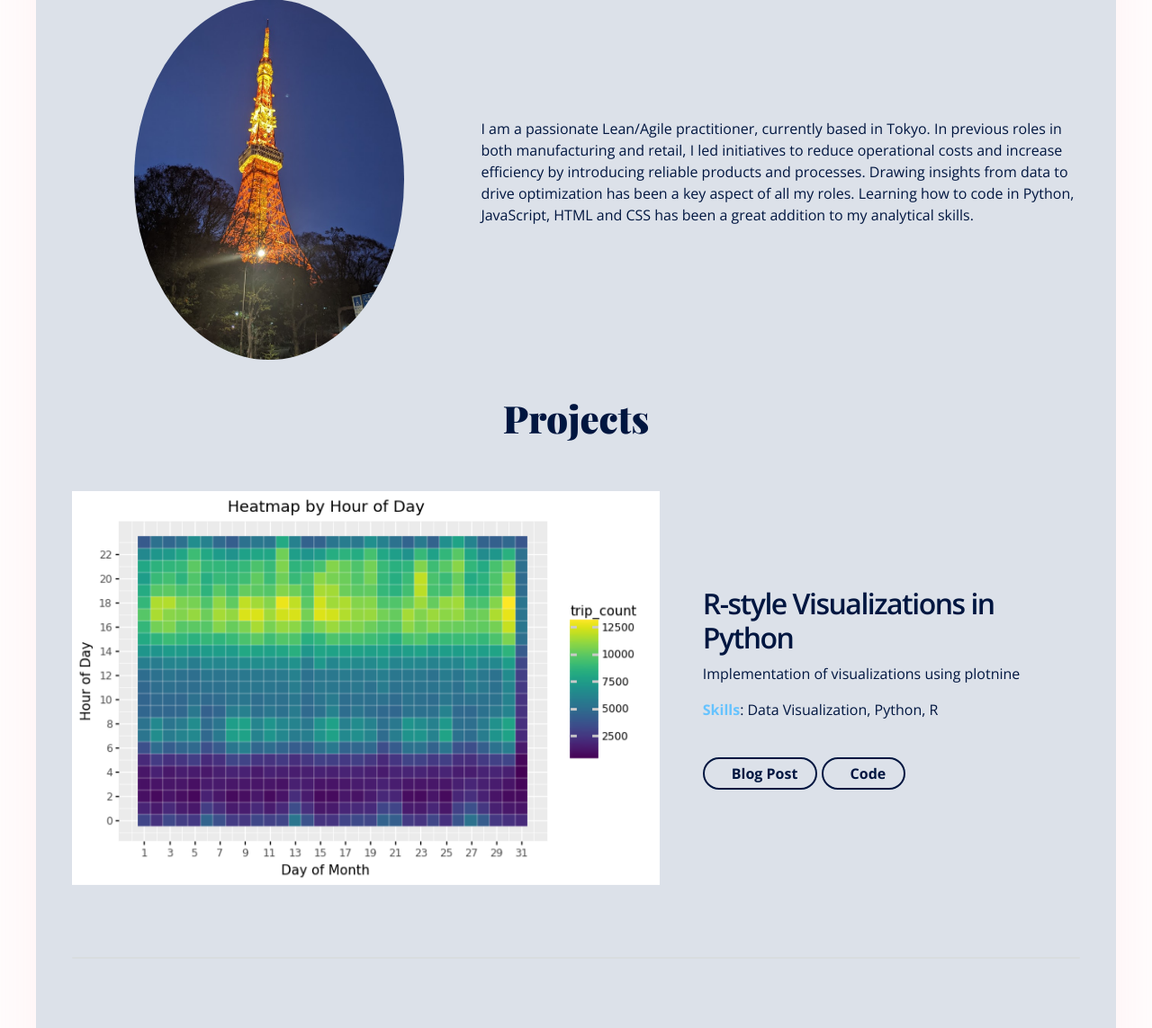
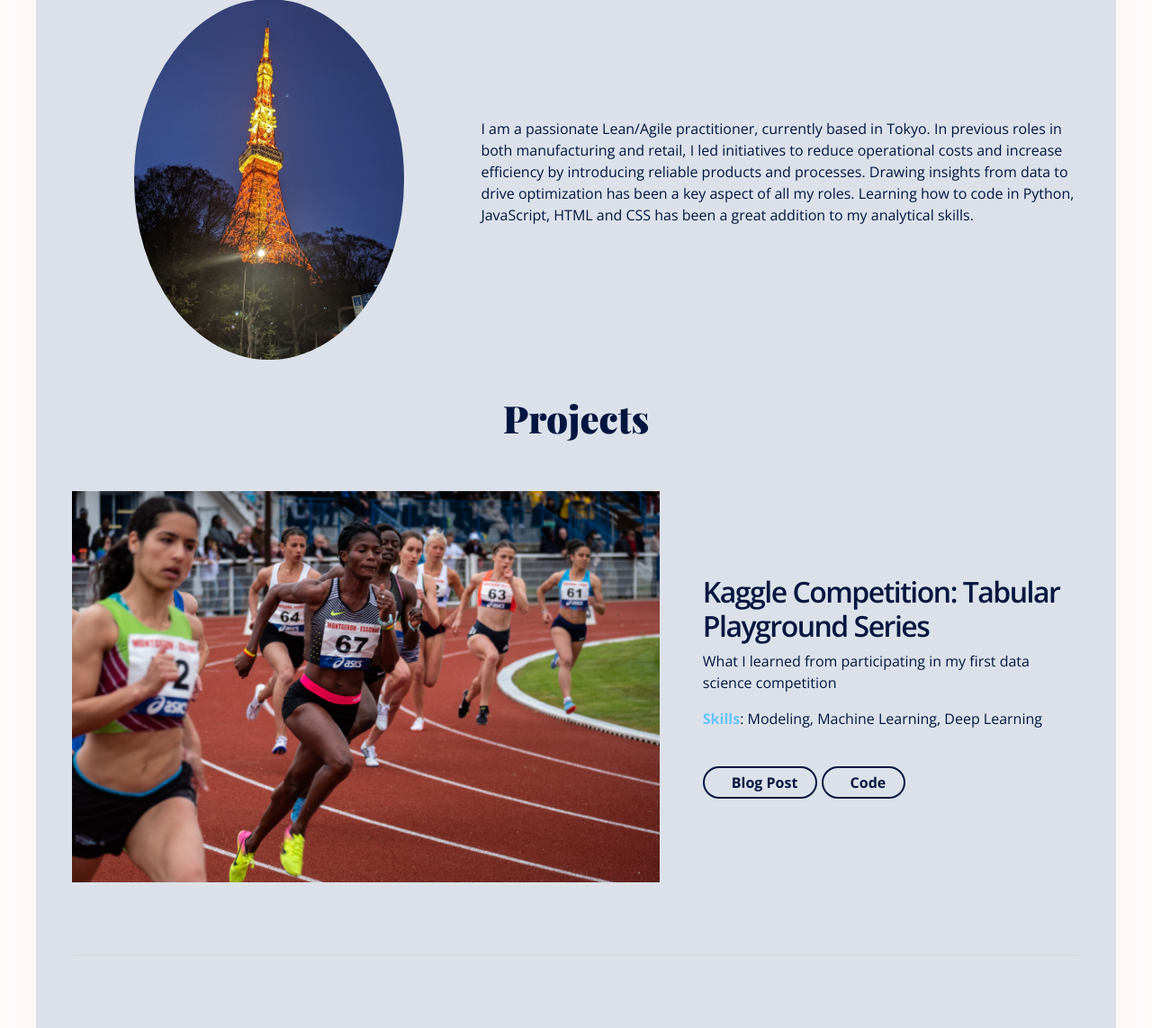
Before and after one commit to ngachago/portfolio-website, a Flask app: page / in a window 1280 px wide. Shown: the part 899-2042 px from the top of the page at 90% size. Run offline with Flask 2, Linux system fonts and the light colour scheme; some libraries are stand-ins or nearby versions.

Commit message:
added competition project

```diff
--- a/static/main.css
+++ b/static/main.css
@@ -235,6 +235,14 @@ path.arrow-down {
   align-self: start;
 }
 
+.competition-img {
+  grid-area: competitionImgs;
+}
+
+.competition-info {
+  grid-area: competitionInfo;
+}
+
 .visualizations-img {
   grid-area: visualizationsImgs;
 }
@@ -318,13 +303,13 @@ path.arrow-down {
   padding-bottom: 3rem;
 
   grid-template-areas:
+    "competitionImgs competitionImgs competitionImgs competitionInfo competitionInfo "
+    "d0 d0 d0 d0 d0"
     "visualizationsImgs visualizationsImgs visualizationsImgs visualizationsInfo visualizationsInfo"
-    "d0 d0 d0 d0 d0"
+    "d1 d1 d1 d1 d1"
     "speechImgs speechImgs speechImgs speechInfo speechInfo "
-    "d1 d1 d1 d1 d1"
+    "d2 d2 d2 d2 d2"
     "nlpImgs nlpImgs nlpImgs nlpInfo nlpInfo"
-    "d2 d2 d2 d2 d2"
-    "clImgs clImgs clImgs clInfo clInfo "
     "d3 d3 d3 d3 d3"
     "jcImgs jcImgs jcImgs jcInfo jcInfo"
     "d4 d4 d4 d4 d4"
--- a/templates/index.html
+++ b/templates/index.html
@@ -51,15 +51,49 @@
       <div class="body-container">
         <h2>Projects</h2>
         <div id='projects' name='projects' class="project-container">
+
+          <!-- competition project images -->
+          <div class="project-image competition-img">
+            <div id="carousel-four" class="carousel slide carousel-container" data-interval="false">
+              <div class="carousel-inner">
+                <div class="carousel-item active item carousel-image">
+                  <img src="static/img/competition.jpg" class="d-block w-100" alt="running a race">
+                </div>
+              </div>
+            </div>
+          </div>
+
+          <!--competition project info start -->
+          <div class="project-information competition-info">
+            <h5>Kaggle Competition: Tabular Playground Series</h5>
+            <p>What I learned from participating in my first data science competition</p>
+            <div class="technology-container">
+              <p><span class="skills">Skills</span>: Modeling, Machine Learning, Deep Learning</p>
+            </div>
+            <div class="project-btns">
+              <a class="view-live-btn" href="https://njeri-gachago.medium.com/what-i-learned-from-my-first-kaggle-competition-6a7575a7f339" target="_blank" rel="nofollow noopener">
+              <span>Blog Post</span>
+              </a>
+              <a class="view-live-btn" href="https://github.com/ngachago/tabular_comp" target="_blank" rel="nofollow noopener">
+              <span>Code</span>
+              </a>
+            </div>
+          </div>
+
+          <div class="divider d0"></div>
+
+          <!-- visualization project images -->
           <div class="project-image visualizations-img">
             <div id="carousel-four" class="carousel slide carousel-container" data-interval="false">
               <div class="carousel-inner">
                 <div class="carousel-item active item carousel-image">
-                  <img src="static/img/heatmap_hour_day.png" class="d-block w-100" alt="...">
+                  <img src="static/img/heatmap_hour_day.png" class="d-block w-100" alt="heatmap">
                 </div>
               </div>
             </div>
           </div>
+
+          <!-- visualizations project info start -->
           <div class="project-information visualizations-info">
             <h5>R-style Visualizations in Python</h5>
             <p>Implementation of visualizations using plotnine</p>
@@ -74,20 +108,21 @@
               <span>Code</span>
               </a>
             </div>
+          </div>
 
+          <div class="divider d1"></div>
 
-          </div>
-          <div class="divider d0"></div>
           <!-- speech recognition project images -->
           <div class="project-image speech-img">
             <div id="carousel-four" class="carousel slide carousel-container" data-interval="false">
               <div class="carousel-inner">
                 <div class="carousel-item active item carousel-image">
-                  <img src="static/img/speech_rec.png" class="d-block w-100" alt="...">
+                  <img src="static/img/speech_rec.png" class="d-block w-100" alt="voice activated device">
                 </div>
               </div>
             </div>
           </div>
+
           <!-- speech recognition project info start -->
           <div class="project-information speech-info">
             <h5>Speech Emotion Recognition</h5>
@@ -104,17 +139,20 @@
               </a>
             </div>
           </div>
-          <div class="divider d1"></div>
+
+          <div class="divider d2"></div>
+
           <!-- NLP project images start -->
           <div class="project-image nlp-img">
             <div id="carousel-four" class="carousel slide carousel-container" data-interval="false">
               <div class="carousel-inner">
                 <div class="carousel-item active item carousel-image">
-                  <img src="static/img/review_cloud.png" class="d-block w-100" alt="...">
+                  <img src="static/img/review_cloud.png" class="d-block w-100" alt="word cloud">
                 </div>
               </div>
             </div>
           </div>
+
           <!-- NLP project info start -->
           <div class="project-information nlp-info">
             <h5>Preparing Text Data for NLP</h5>
@@ -131,6 +169,7 @@
               </a>
             </div>
           </div>
+
       </div>
     </div>
     <footer>
```
Also changed, not shown: other parts of static/main.css (+7 -29 lines), static/img/competition.jpg (added).
